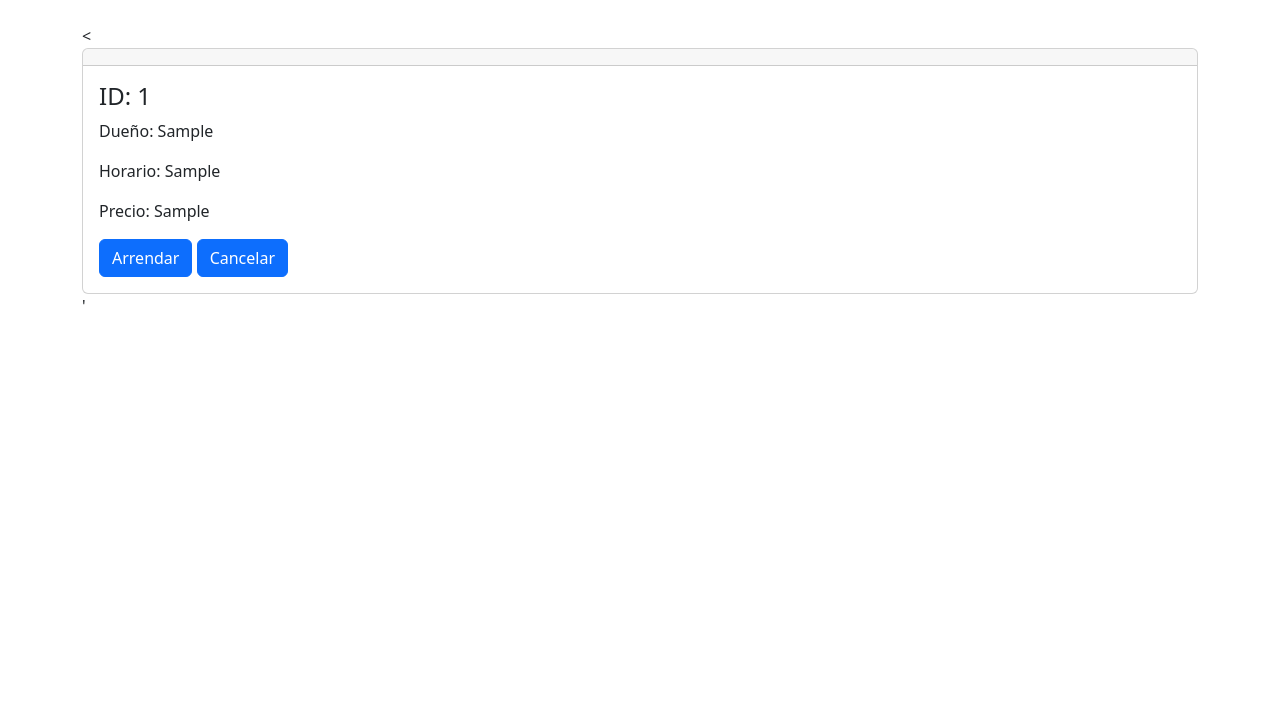
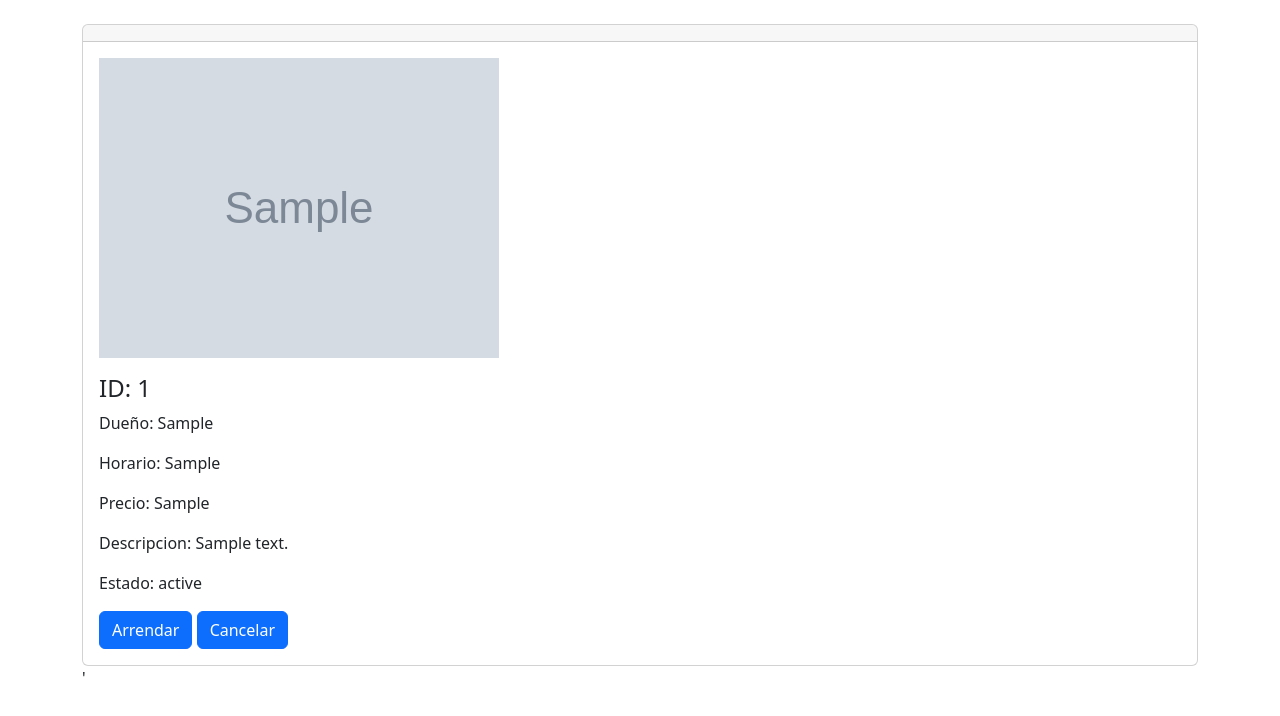
Before and after one commit to SebaValle/mi-estacionamiento, a Django app: page /anuncio/examinar/1/ in a window 1280 px wide. Shown: the part 56-772 px from the top of the page. Run offline with Django 4.2, Linux system fonts and the light colour scheme; tables that the repository leaves empty hold one stand-in row (values such as "Sample post"); grey boxes marked "Sample" are stand-in pictures.

Commit message:
pagina examinar 75%

```diff
--- a/estacionamiento/anuncio/templates/anuncio/examinar.html
+++ b/estacionamiento/anuncio/templates/anuncio/examinar.html
@@ -4,19 +4,25 @@
 
 {% block contenido %}
 
-<<div class="row">
+<div class="row">
     <div class="col-12 search">
         <div class="card">
             <div class="card-header"></div>
             <div class="card-body">
-                <h4>ID: {{ publicacion_actual.id }}</h4>
-                <p>Dueño: {{ publicacion_actual.dueno }}</p>
-                <p>Horario: {{ publicacion_actual.horario }}</p>
-                <p>Precio: {{ publicacion_actual.precio }}</p>
-                <!-- Agrega más campos según sea necesario -->
+                <form method="post" action="{% url 'examinar' publicacion_actual.id %}">
+                    {% csrf_token %}
+                    <img src="{{ publicacion_actual.imagen.url }}" alt="Imagen del anuncio" class="img-fluid mb-3" />
+                    <h4>ID: {{ publicacion_actual.id }}</h4>
+                    <p>Dueño: {{ publicacion_actual.dueno }}</p>
+                    <p>Horario: {{ publicacion_actual.horario }}</p>
+                    <p>Precio: {{ publicacion_actual.precio }}</p>
+                    <p>Descripcion: {{ publicacion_actual.descripcion }}</p>
+                    <p>Estado: {{ publicacion_actual.estado }}</p>
+                    <!-- Agrega más campos según sea necesario -->
 
-                <a class="btn btn-primary" role="button">Arrendar</a>
-                <a class="btn btn-primary" role="button">Cancelar</a>
+                    <button type="submit" name="arrendar" class="btn btn-primary">Arrendar</button>
+                    <button type="submit" name="cancelar" class="btn btn-primary">Cancelar</button>
+                </form>
             </div>
         </div>
     </div>
--- a/estacionamiento/anuncio/views.py
+++ b/estacionamiento/anuncio/views.py
@@ -49,4 +49,13 @@
 
 def examinar(request, id):
     publicacion_actual = publicacion.objects.get(id=id)
+
+    if request.method == 'POST':
+        if 'arrendar' in request.POST:
+            publicacion_actual.estado = 'ocupado'
+        elif 'cancelar' in request.POST:
+            publicacion_actual.estado = 'libre'
+
+        publicacion_actual.save()
+
     return render(request, 'anuncio/examinar.html', {'publicacion_actual': publicacion_actual})
```
